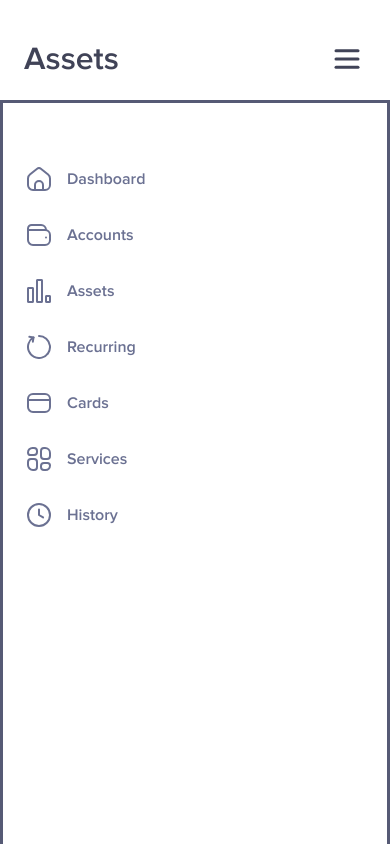
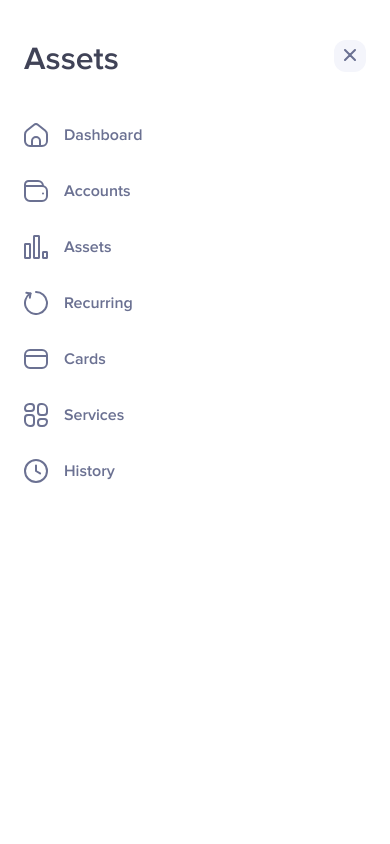
Before and after one commit to eprikhodko/test-task-cryptopay, a website built with webpack: page src/index.html in a window 390 px wide. Both pictures are taken after a click on the button "open navigation". Shown: the top 844 px of the page. Built offline with nearby package versions, Linux system fonts and the light colour scheme.

Commit message:
feat: make mobile navigation close on cross icon click

```diff
--- a/src/index.html
+++ b/src/index.html
@@ -98,6 +98,20 @@
               </a>
             </li>
           </ul>
+
+          <button
+            class="sidebar__button-close-nav"
+            aria-label="close navigation"
+            type="button"
+          >
+            <object
+              type="image/svg+xml"
+              data="./assets/img/icons/cross.svg"
+              class="cross-icon"
+            >
+              Your browser does not support SVG
+            </object>
+          </button>
         </nav>
       </aside>
 
@@ -122,22 +136,10 @@
             <object
               type="image/svg+xml"
               data="./assets/img/icons/burger.svg"
-              class="burger-icon"
+              class="cross-icon"
             >
               Your browser does not support SVG
             </object>
-
-            <!-- <svg
-              width="30"
-              height="22"
-              viewBox="0 0 30 22"
-              fill="none"
-              xmlns="http://www.w3.org/2000/svg"
-            >
-              <line y1="21" x2="30" y2="21" stroke="#F1CDB3" stroke-width="2" />
-              <line y1="11" x2="30" y2="11" stroke="#F1CDB3" stroke-width="2" />
-              <line y1="1" x2="30" y2="1" stroke="#F1CDB3" stroke-width="2" />
-            </svg> -->
           </button>
         </header>
 
--- a/src/index.js
+++ b/src/index.js
@@ -3,19 +3,17 @@ import './scss/main.scss';
 console.log('hello from main page');
 
 // code for burger menu
-// const closeButton = document.querySelector('.header-nav__button-close-nav');
 const openButton = document.querySelector('.header__button-open-nav');
+const closeButton = document.querySelector('.sidebar__button-close-nav');
 const nav = document.querySelector('.sidebar');
 const body = document.querySelector('body');
 
-// closeButton.addEventListener('click', () => {
-//   nav.classList.remove('navigation-open');
-//   body.classList.remove('disable-scroll');
-// });
+openButton.addEventListener('click', () => {
+  nav.classList.add('navigation-open');
+  body.classList.add('disable-scroll');
+});
 
-openButton.addEventListener('click', () => {
-  nav.classList.toggle('navigation-open');
-  body.classList.toggle('disable-scroll');
-  openButton.classList.toggle('header-nav__button-open-nav_rotate');
-  overlayDark.classList.toggle('bg-semi-transparent');
+closeButton.addEventListener('click', () => {
+  nav.classList.remove('navigation-open');
+  body.classList.remove('disable-scroll');
 });
--- a/src/scss/components/_navigation.scss
+++ b/src/scss/components/_navigation.scss
@@ -10,6 +10,7 @@
     display: flex;
     flex-direction: column;
     align-items: flex-start;
+    margin-top: 75px;
     margin-left: 24px;
   }
 }
--- a/src/scss/components/_sort-by.scss
+++ b/src/scss/components/_sort-by.scss
@@ -7,7 +7,7 @@
 
 .sort-by__header {
   @media (max-width: $mobile-big-width) {
-    margin-top: 32px;
+    margin-top: 72px;
   }
 }
 
--- a/src/scss/layouts/_header.scss
+++ b/src/scss/layouts/_header.scss
@@ -42,3 +42,9 @@
     margin: 40px 0 24px;
   }
 }
+
+.header__title {
+  @media (max-width: $mobile-big-width) {
+    position: absolute;
+  }
+}
--- a/src/scss/layouts/_sidebar.scss
+++ b/src/scss/layouts/_sidebar.scss
@@ -12,17 +12,17 @@
 
   @media (max-width: $mobile-big-width) {
     position: fixed;
-    top: 100px;
+    top: 0;
     right: 0;
     bottom: 0;
     left: 100%;
     width: 100vw;
     min-width: $sidebar-tablet-width;
     background: $color-off-white;
-    border: 3px solid;
+    // border: 3px solid;
     transform: translateX(0);
     // transform: translateX(-100%);
-    transition: transform 2500ms;
+    transition: transform 500ms;
   }
 }
 
@@ -33,3 +33,33 @@
 .disable-scroll {
   overflow: hidden;
 }
+
+.sidebar__button-close-nav {
+  display: flex;
+  display: none;
+  align-items: center;
+  justify-content: center;
+  width: 32px;
+  height: 32px;
+  margin-top: 8px;
+  margin-right: 24px;
+  background: $color-background;
+  border: 0;
+  border-radius: 12px;
+  cursor: pointer;
+
+  @media (max-width: $mobile-big-width) {
+    display: block;
+  }
+}
+
+.cross-icon {
+  pointer-events: none;
+}
+
+.sidebar-nav {
+  @media (max-width: $mobile-big-width) {
+    display: flex;
+    justify-content: space-between;
+  }
+}
```
Also changed, not shown: src/assets/img/icons/cross.svg (added).
